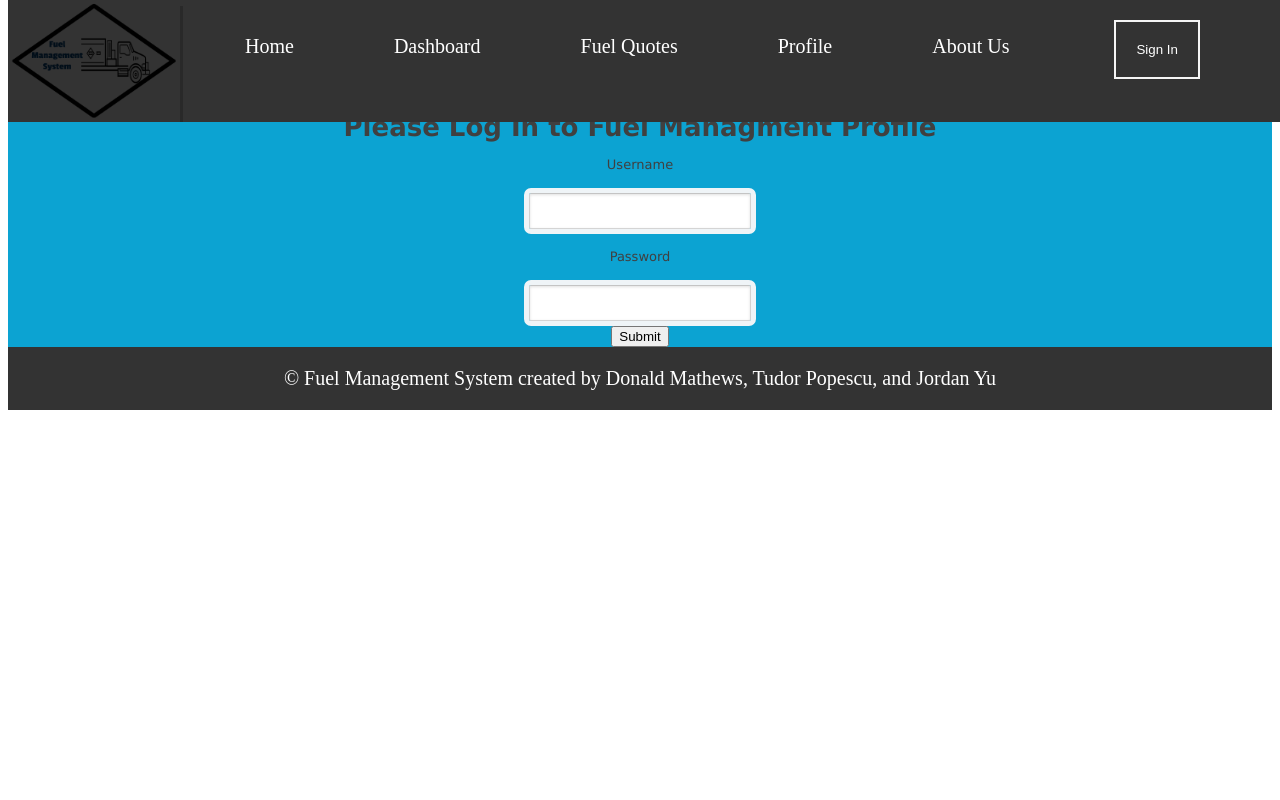
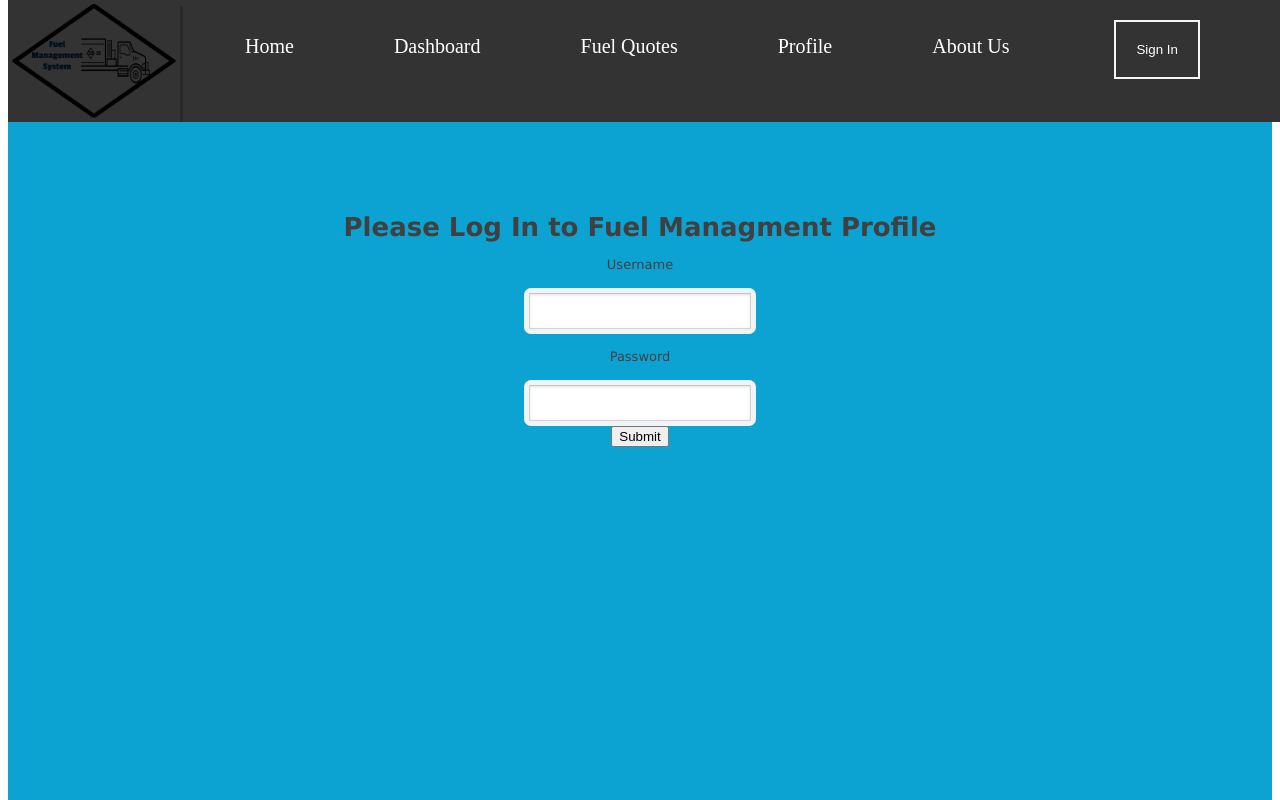
Before and after one commit to mathews1193/Fuel-Management-System, a React (Create React App) app in the folder client1/: page /login in a window 1280 px wide. Shown: the top 800 px of the page. Built offline with nearby package versions, Linux system fonts and the light colour scheme.

Commit message:
aligned page layout

```diff
--- a/client1/src/components/Login/Login.css
+++ b/client1/src/components/Login/Login.css
@@ -1,6 +1,8 @@
 .login-wrapper {
+  padding-top:100px;
   font: 13px/20px "Lucida Grande", Tahoma, Verdana, sans-serif;
   color: #404040;
+  height:100vh;
   background-color: #0ca3d2;
 }
 
```
